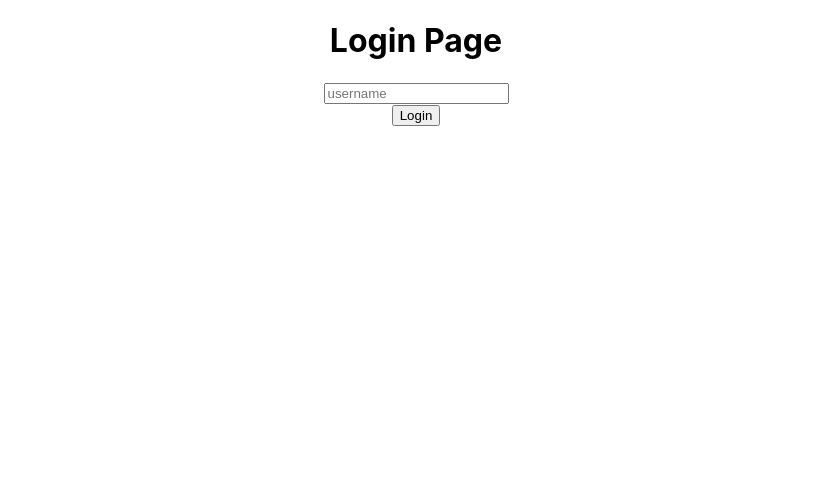
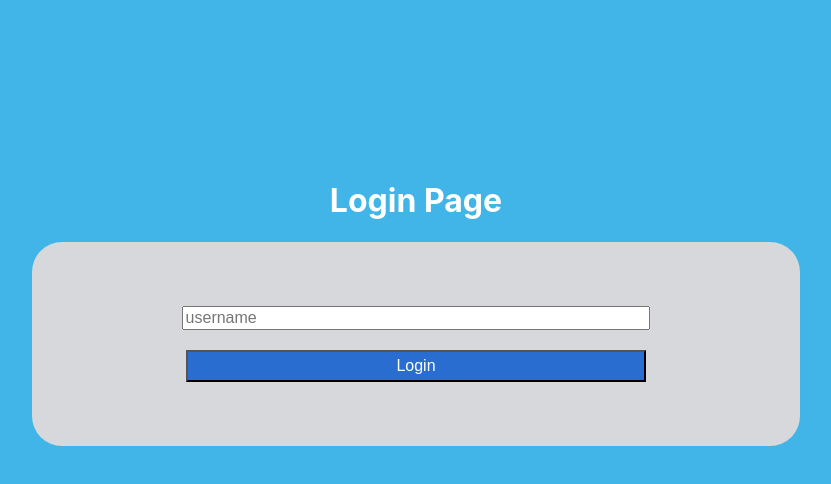
Before and after one commit to henatan99/tracking-app-react, a React (Create React App) app: page / in a window 1280 px wide. Shown: the top 484 px of the page, without its empty margins (224-1055 px from the left). Built offline with nearby package versions, Linux system fonts and the light colour scheme.

Commit message:
Add styling ot login page

```diff
--- a/src/containers/loginForm.js
+++ b/src/containers/loginForm.js
@@ -36,16 +36,17 @@ const LoginForm = ({ loginUser }) => {
 
   return (
     <div className="login">
-      <form onSubmit={handleSubmit}>
-        <h1>Login Page</h1>
+      <h1 className="login-header">Login Page</h1>
+      <form onSubmit={handleSubmit} className="login-form">
         <input
           type="text"
           value={username}
           placeholder="username"
           onChange={(e) => setUsername(e.target.value)}
+          className="login-input"
         />
         <br />
-        <button type="submit">Login</button>
+        <button type="submit" className="login-button">Login</button>
       </form>
     </div>
   );
--- a/src/index.css
+++ b/src/index.css
@@ -25,3 +25,43 @@ code {
     'Courier New',
     monospace;
 }
+
+.login-page {
+  background-color: #41b5e8;
+  height: 100vh;
+  padding-top: 20vh;
+}
+
+.login {
+  display: flex;
+  flex-direction: column;
+  align-items: center;
+}
+
+.login-form {
+  background-color: #d6d8dc;
+  width: 60%;
+  padding: 4rem 0 4rem 0;
+  display: flex;
+  flex-direction: column;
+  align-items: center;
+  justify-content: space-around;
+  border-radius: 30px;
+}
+
+.login-header {
+  color: white;
+}
+
+.login-input {
+  width: 60%;
+  font-size: 16px;
+}
+
+.login-button {
+  width: 60%;
+  font-size: 16px;
+  padding: 5px;
+  color: white;
+  background-color: #286dcf;
+}
--- a/src/routes/LoginPage.js
+++ b/src/routes/LoginPage.js
@@ -2,6 +2,8 @@ import React from 'react';
 import LoginForm from '../containers/loginForm';
 
 const LoginPage = () => (
-  <LoginForm />
+  <div className="login-page">
+    <LoginForm />
+  </div>
 );
 export default LoginPage;
```
